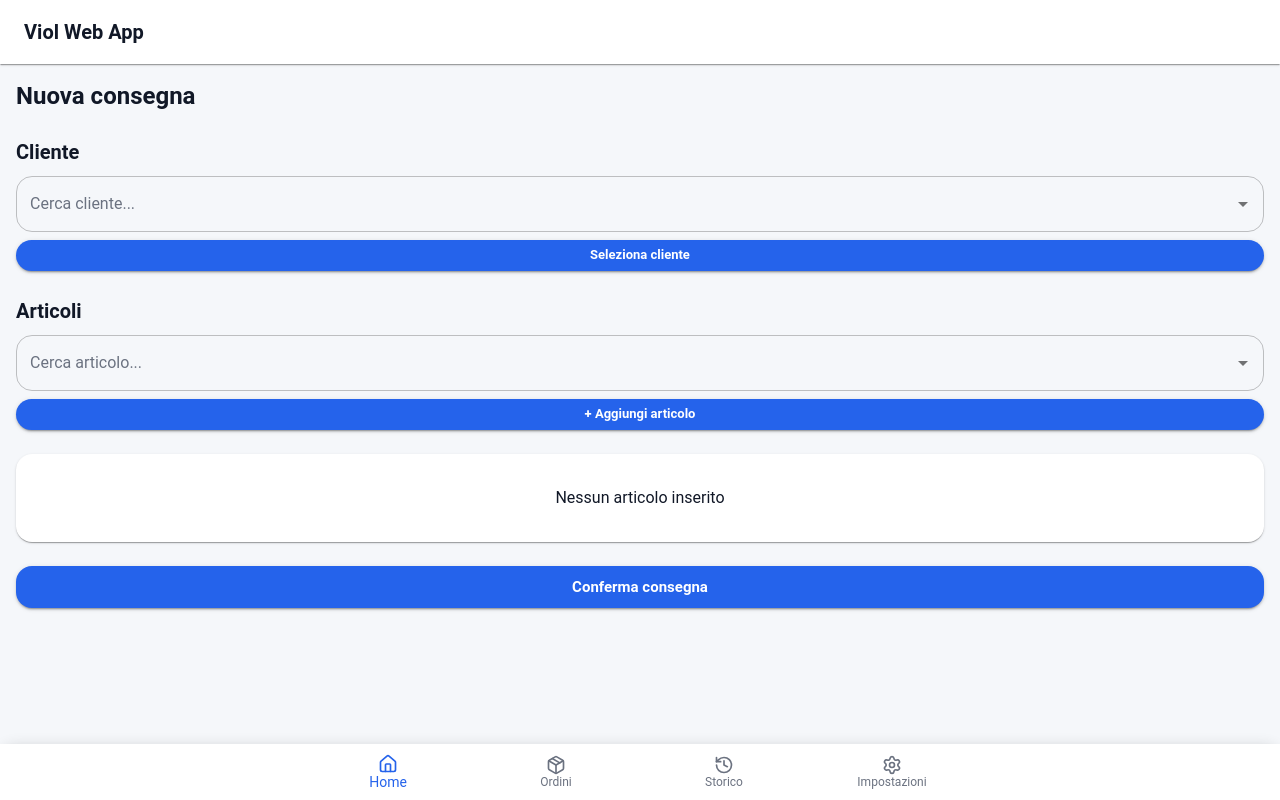
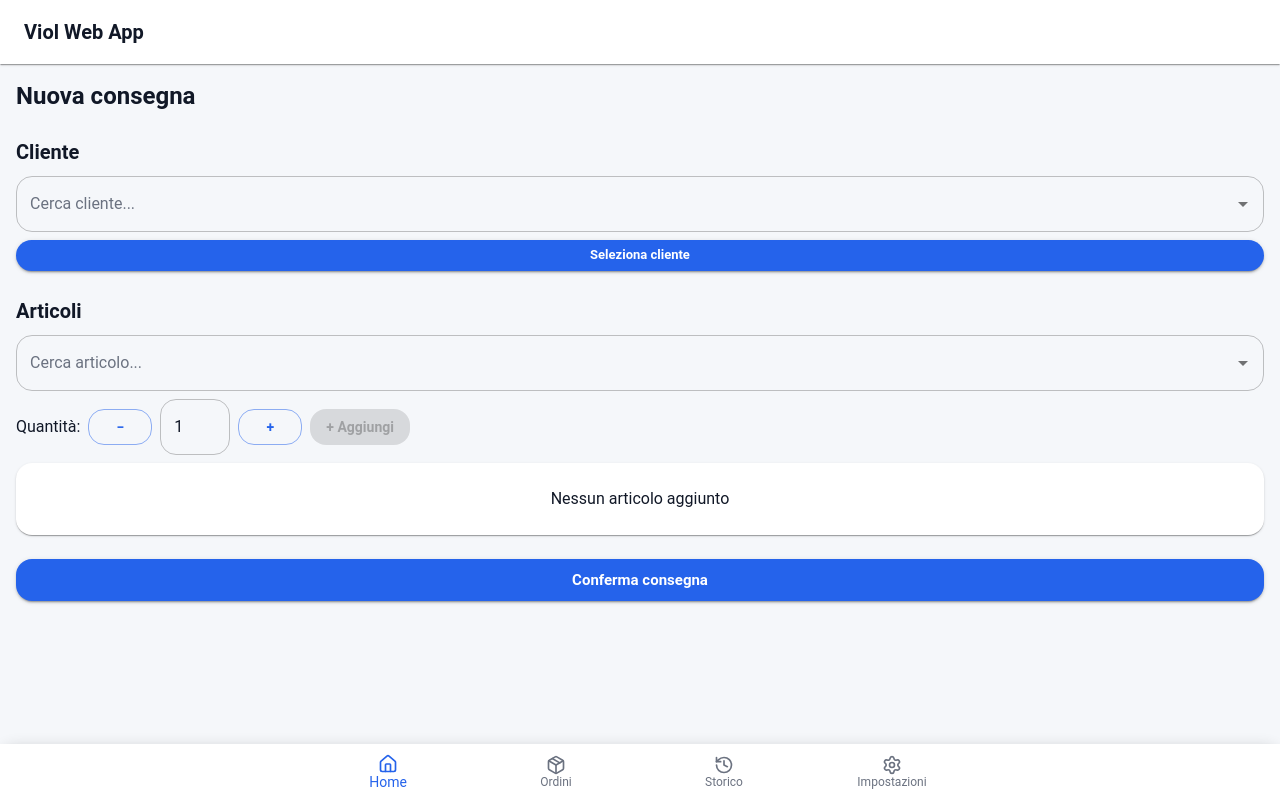
Before and after one commit to LoivX/ViolWebApp, a React (Vite) app in the folder frontend/: page / in a window 1280 px wide. Built offline with nearby package versions, Linux system fonts and the light colour scheme.

Commit message:
Aggiunto counter per la quantità e lista articoli

```diff
--- /dev/null
+++ b/frontend/src/components/ArticleList/index.tsx
@@ -0,0 +1,56 @@
+import { IconButton, Stack, Typography, Paper } from "@mui/material";
+import DeleteIcon from "@mui/icons-material/Delete";
+import type { RigaOrdine } from "../../types/ordine";
+
+type ArticleListProps = {
+  righe: RigaOrdine[];
+  onRemove: (codiceArticolo: string) => void;
+};
+
+export default function ArticleList({
+  righe,
+  onRemove,
+}: ArticleListProps) {
+  if (righe.length === 0) {
+    return (
+      <Paper sx={{ p: 3 }}>
+        <Typography color="text.secondary" align="center">
+          Nessun articolo aggiunto
+        </Typography>
+      </Paper>
+    );
+  }
+
+  return (
+    <Stack spacing={1}>
+      {righe.map((riga) => (
+        <Paper
+          key={riga.articolo.codice}
+          sx={{ p: 2 }}
+        >
+          <Stack
+            direction="row"
+            sx={{ alignItems: "center", justifyContent: "space-between" }}
+          >
+            <div>
+              <Typography sx={{ fontWeight: "bold" }}>
+                {riga.articolo.nome}
+              </Typography>
+
+              <Typography color="text.secondary">
+                Quantità: {riga.quantita}
+              </Typography>
+            </div>
+
+            <IconButton
+              color="error"
+              onClick={() => onRemove(riga.articolo.codice)}
+            >
+              <DeleteIcon />
+            </IconButton>
+          </Stack>
+        </Paper>
+      ))}
+    </Stack>
+  );
+}
--- /dev/null
+++ b/frontend/src/components/ArticleSelection/QuantitySelection/index.tsx
@@ -0,0 +1,56 @@
+import { Button, Stack, TextField } from "@mui/material";
+
+type QuantitySelectionProps = {
+  quantita: number;
+  onChange: (quantita: number) => void; // Callback per aggiornare la quantità
+};
+
+export default function QuantitySelection({
+  quantita,
+  onChange,
+}: QuantitySelectionProps) {
+  function diminuisci() {
+    if (quantita > 1) {
+      onChange(quantita - 1);
+    }
+  }
+
+  function aumenta() {
+    onChange(quantita + 1);
+  }
+
+  return (
+    <Stack direction="row" spacing={1} sx={{ alignItems: "center" }}>
+      <Button
+        variant="outlined"
+        onClick={diminuisci}
+      >
+        −
+      </Button>
+
+      <TextField
+        value={quantita}
+        onChange={(e) => {
+          const valore = Number(e.target.value);
+
+          if (valore >= 1) {
+            onChange(valore);
+          }
+        }}
+        slotProps={{
+            htmlInput: {
+            min: 1,
+            }
+        }}
+        sx={{ width: 70, textAlign: "center" }}
+      />
+
+      <Button
+        variant="outlined"
+        onClick={aumenta}
+      >
+        +
+      </Button>
+    </Stack>
+  );
+}
--- /dev/null
+++ b/frontend/src/components/ArticleSelection/index.tsx
@@ -0,0 +1,58 @@
+import { Button, Stack, Typography } from "@mui/material";
+import { useState } from "react";
+
+import ArticleSearch from "./ArticleSearch";
+import QuantitySelection from "./QuantitySelection";
+
+import type { Articolo } from "../../types/articolo";
+
+type ArticleSelectionProps = {
+  onAddArticolo: (articolo: Articolo, quantita: number) => void;
+};
+
+export default function ArticleSelection({
+  onAddArticolo,
+}: ArticleSelectionProps) {
+  const [articoloSelezionato, setArticoloSelezionato] =
+    useState<Articolo | null>(null);
+
+  const [quantita, setQuantita] = useState(1);
+
+  function aggiungiArticolo() {
+    if (!articoloSelezionato) {
+      return;
+    }
+
+    onAddArticolo(articoloSelezionato, quantita);
+
+    // Reset dopo l'aggiunta
+    setArticoloSelezionato(null);
+    setQuantita(1);
+  }
+
+  return (
+    <Stack spacing={1}>
+      <ArticleSearch
+          onSelectArticolo={setArticoloSelezionato}
+        />
+
+      <Stack direction="row" spacing={1} sx={{ alignItems: "center" }}>
+        <Typography sx={{ fontWeight: "italic" }}>
+          Quantità:
+        </Typography>
+        <QuantitySelection
+          quantita={quantita}
+          onChange={setQuantita}
+        />
+
+        <Button
+          variant="contained"
+          onClick={aggiungiArticolo}
+          disabled={!articoloSelezionato}
+        >
+          + Aggiungi
+        </Button>
+      </Stack>
+    </Stack>
+  );
+}
--- a/frontend/src/components/ClientSearch/index.tsx
+++ b/frontend/src/components/ClientSelection/index.tsx
@@ -3,13 +3,13 @@ import { useEffect, useState } from "react";
 import { cercaClienti } from "../../services/api";
 import type { Cliente } from "../../types/cliente";
 
-type ClientSearchProps = {
+type ClientSelectionProps = {
   onSelectCliente: (cliente: Cliente | null) => void;
 };
 
-export default function ClientSearch({
+export default function ClientSelection({
   onSelectCliente,
-}: ClientSearchProps) {
+}: ClientSelectionProps) {
   const [testoCliente, setTestoCliente] = useState("");
   const [clienti, setClienti] = useState<Cliente[]>([]);
 
--- a/frontend/src/pages/Home/index.tsx
+++ b/frontend/src/pages/Home/index.tsx
@@ -1,22 +1,56 @@
 import { Stack, Typography, Button } from "@mui/material";
+import { useState } from "react";
 
-import ClientSearch from "../../components/ClientSearch";
-import ArticleSearch from "../../components/ArticleSearch";
-import EmptyState from "../../components/EmptyState";
+import ClientSelection from "../../components/ClientSelection";
+import ArticleSelection from "../../components/ArticleSelection";
 import ConfirmButton from "../../components/ConfirmButton";
+import ArticleList from "../../components/ArticleList";
 
-import { useState } from "react";
 import type { Cliente } from "../../types/cliente";
-import type { Articolo } from "../../types/articolo";
+import type { RigaOrdine } from "../../types/ordine";
 
 export default function Home() {
-  const [clienteSelezionato, setClienteSelezionato] = useState<Cliente | null>(
-    null
-  );
-  const [articoloSelezionato, setArticoloSelezionato] =
-    useState<Articolo | null>(null);
-  const [mostraClienteSelezionato, setMostraClienteSelezionato] =
-    useState(false);
+  const [clienteSelezionato, setClienteSelezionato] = useState<Cliente | null>(null);
+  const [mostraClienteSelezionato, setMostraClienteSelezionato] = useState(false);
+
+  const [righeOrdine, setRigheOrdine] = useState<RigaOrdine[]>([]);
+
+  function aggiungiArticolo(
+    articolo: RigaOrdine["articolo"],
+    quantita: number
+  ) {
+    setRigheOrdine((precedenti) => {
+      const esistente = precedenti.find(
+        (riga) => riga.articolo.codice === articolo.codice
+      );
+
+      if (esistente) {
+        return precedenti.map((riga) =>
+          riga.articolo.codice === articolo.codice
+            ? {
+                ...riga,
+                quantita: riga.quantita + quantita,
+              }
+            : riga
+        );
+      }
+
+      return [
+        ...precedenti,
+        {
+          articolo,
+          quantita,
+        },
+      ];
+    });
+  }
+function rimuoviArticolo(codiceArticolo: string) {
+    setRigheOrdine((precedenti) =>
+      precedenti.filter(
+        (riga) => riga.articolo.codice !== codiceArticolo
+      )
+    );
+  }
 
   return (
     <Stack spacing={3}>
@@ -25,7 +59,7 @@ export default function Home() {
       <Stack spacing={1}>
         <Typography variant="h6">Cliente</Typography>
 
-        <ClientSearch onSelectCliente={setClienteSelezionato} />
+        <ClientSelection onSelectCliente={setClienteSelezionato} />
         <Button
           variant="contained"
           size="small"
@@ -40,19 +74,9 @@ export default function Home() {
 
       <Stack spacing={1}>
         <Typography variant="h6">Articoli</Typography>
-
-        <ArticleSearch onSelectArticolo={setArticoloSelezionato} />
-        {articoloSelezionato && (
-          <div>Articolo selezionato: {articoloSelezionato.nome}</div>
-        )}
-        <Button
-        variant="contained"
-        size="small">
-          + Aggiungi articolo
-        </Button>
+        <ArticleSelection onAddArticolo={aggiungiArticolo} />
+        <ArticleList righe={righeOrdine} onRemove={rimuoviArticolo} />
       </Stack>
-
-      <EmptyState />
 
       <ConfirmButton />
     </Stack>
--- /dev/null
+++ b/frontend/src/types/ordine.ts
@@ -0,0 +1,12 @@
+import type { Cliente } from "./cliente";
+import type { Articolo } from "./articolo";
+
+export type RigaOrdine = {
+  articolo: Articolo;
+  quantita: number;
+};
+
+export type Ordine = {
+  cliente: Cliente | null;
+  righe: RigaOrdine[];
+};
```
Also changed, not shown: frontend/src/components/ArticleSelection/ArticleSearch/index.tsx (renamed from frontend/src/components/ArticleSearch/index.tsx, +4 -9 lines).
